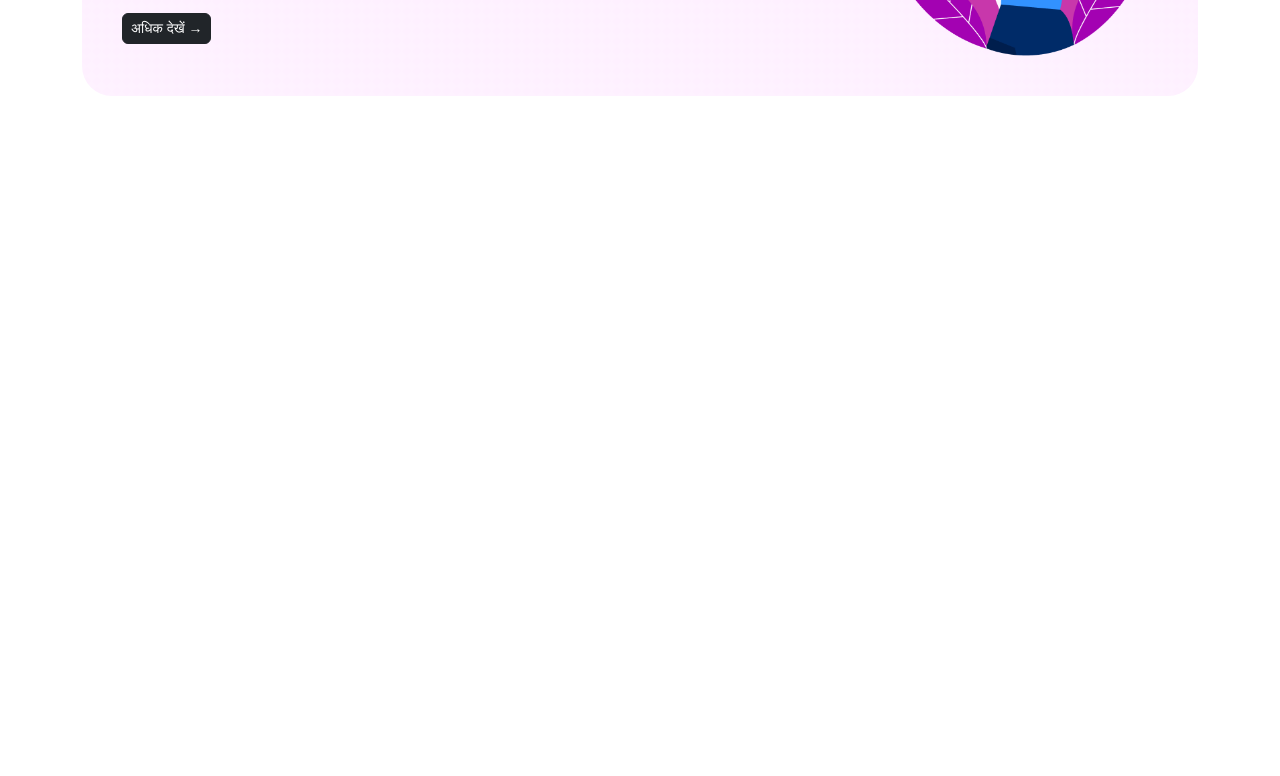
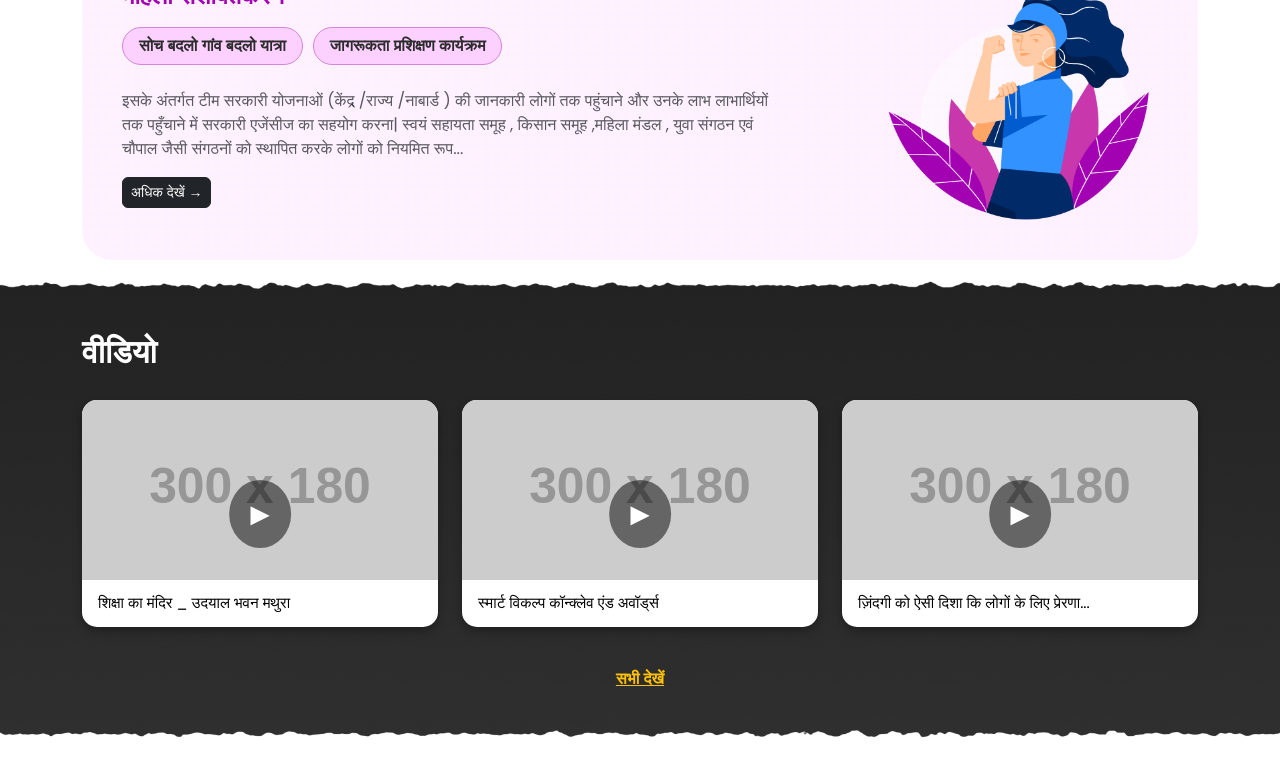
Before and after one commit to Swechha13/SBGBT, a plain HTML site: page index.html in a window 1280 px wide. Shown: the part 1907-2683 px from the top of the page. After the commit the page ends 2646 px from the top, so only its background shows below. Drawn offline with nearby package versions, Linux system fonts and the light colour scheme; placeholder pictures from the web are drawn by us.

Commit message:
third commit

```diff
--- a/index.html
+++ b/index.html
@@ -147,7 +147,7 @@
     <div class="card" style="background-color: #FFEDEE;">
       <div class="d-flex flex-md-row align-items-center justify-content-between">
         <div class="flex-grow-1 card-content">
-          <h4 class=" fw-bold mb-3" style="color:#FF543E">जन जागरूकता</h4>
+          <h4 class=" fw-bold mb-3 sticky-heading" style="color:#FF543E">जन जागरूकता</h4>
           <div class="mb-4 d-flex">
             <span class="btn tag-btn fw-bold">सोच बदलो गांव बदलो यात्रा</span>
             <span class="btn tag-btn fw-bold">जागरूकता प्रशिक्षण कार्यक्रम</span>
@@ -164,7 +164,7 @@
     <div class="card" style="background-color: #DBF6FF;">
       <div class="d-flex flex-md-row align-items-center justify-content-between">
         <div class="flex-grow-1 card-content">
-          <h4 class=" fw-bold mb-3" style="color:#093F68">ग्रामीण शिक्षा सबलीकरण</h4>
+          <h4 class=" fw-bold mb-3 sticky-heading " style="color:#093F68">ग्रामीण शिक्षा सबलीकरण</h4>
           <div class="mb-4 d-flex">
             <span class="btn tag-btn fw-bold">शिक्षा पाओ-ज्ञान बढ़ाओ प्रतियोगिता</span>
             <span class="btn tag-btn fw-bold">प्रतिभा सम्मान समागम</span>
@@ -182,7 +182,7 @@
     <div class="card" style="background-color: #F5FFE9;">
       <div class="d-flex flex-md-row align-items-center justify-content-between">
         <div class="flex-grow-1 card-content">
-          <h4 class=" fw-bold mb-3" style="color:#6CAF16">SBGBT उत्थान संकल्पना</h4>
+          <h4 class=" fw-bold mb-3 sticky-heading" style="color:#6CAF16">SBGBT उत्थान संकल्पना</h4>
           <div class="mb-4 d-flex">
             <span class="btn tag-btn fw-bold">सोच बदलो गांव बदलो यात्रा</span>
             <span class="btn tag-btn fw-bold">जागरूकता प्रशिक्षण कार्यक्रम</span>
@@ -199,7 +199,7 @@
     <div class="card" style="background-color: #FEF0FF;">
       <div class="d-flex flex-md-row align-items-center justify-content-between">
         <div class="flex-grow-1 card-content">
-          <h4 class=" fw-bold mb-3" style="color:#A302B2">महिला सशक्तिकरण</h4>
+          <h4 class=" fw-bold mb-3 sticky-heading " style="color:#A302B2">महिला सशक्तिकरण</h4>
           <div class="mb-4 d-flex">
             <span class="btn tag-btn fw-bold">सोच बदलो गांव बदलो यात्रा</span>
             <span class="btn tag-btn fw-bold">जागरूकता प्रशिक्षण कार्यक्रम</span>
@@ -214,6 +214,50 @@
     </div>
   </div>
 
+  <div class="video-container py-5">
+  <div class="container">
+    <div class="section-title fw-bold text-white mb-4">वीडियो</div>
+
+    <div class="row g-4">
+      <!-- वीडियो 1 -->
+      <div class="col-md-4">
+        <div class="video-card position-relative">
+          <img src="https://via.placeholder.com/300x180.png?text=वीडियो+1" alt="वीडियो 1">
+          <span class="play-icon position-absolute top-50 start-50 translate-middle">&#9658;</span>
+          <div class="card-body">
+            शिक्षा का मंदिर _ उदयाल भवन मथुरा
+          </div>
+        </div>
+      </div>
+
+      <!-- वीडियो 2 -->
+      <div class="col-md-4">
+        <div class="video-card position-relative">
+          <img src="https://via.placeholder.com/300x180.png?text=वीडियो+2" alt="वीडियो 2">
+          <span class="play-icon position-absolute top-50 start-50 translate-middle">&#9658;</span>
+          <div class="card-body">
+            स्मार्ट विकल्प कॉन्क्लेव एंड अवॉर्ड्स
+          </div>
+        </div>
+      </div>
+
+      <!-- वीडियो 3 -->
+      <div class="col-md-4">
+        <div class="video-card position-relative">
+          <img src="https://via.placeholder.com/300x180.png?text=वीडियो+3" alt="वीडियो 3">
+          <span class="play-icon position-absolute top-50 start-50 translate-middle">&#9658;</span>
+          <div class="card-body">
+            ज़िंदगी को ऐसी दिशा कि लोगों के लिए प्रेरणा...
+          </div>
+        </div>
+      </div>
+    </div>
+  </div>
+  <div class="text-center mt-4">
+    <a href="#" class="see-all">सभी देखें</a>
+  </div>
+</div>
+
 
 
 
--- a/style.css
+++ b/style.css
@@ -96,7 +96,7 @@ body {
 /* cards */
 .wrapper {
   padding-top: 30px;
-  padding-bottom: 1000px;
+  /* padding-bottom: 1000px; */
   margin: 0 auto;
 }
 
@@ -115,10 +115,24 @@ body {
     linear-gradient(-45deg, transparent 75%, rgba(255,255,255,0.1) 75%);
   background-size: 10px 10px;
   /* background-color: #f8f8f8; */
-
+  display: grid;
+  margin-top: 3.5rem;
+  > * {
+    grid-area: 1 / 1 / 2 / 2;
+  }
   border: none;
 }
-
+/* .sticky-heading {
+  position: sticky;
+  top: 0;
+  z-index: 10;
+  background: #f0f8ff;
+  padding: 15px 20px;
+  font-size: 1.5rem;
+  font-weight: bold;
+  border-top-left-radius: 20px;
+  border-top-right-radius: 20px;
+} */
 .card-img {
   width: 270px;
   height: 250px;
@@ -158,7 +172,47 @@ body {
   background-color: #0e7f81;
   border-radius: 50px;
 }
-
+.video-container{
+  background-image: url(images/video-bg.png);
+  background-size: cover;
+  /* margin-bottom: 50px; */
+}
+.section-title {
+  font-size: 2rem;
+}
+.video-card {
+  background-color: #fff;
+  color: #000;
+  border-radius: 15px;
+  overflow: hidden;
+  box-shadow: 0 4px 10px rgba(0,0,0,0.3);
+}
+.video-card img {
+  width: 100%;
+  height: 180px;
+  object-fit: cover;
+}
+    .play-icon {
+      position: absolute;
+      top: 50%;
+      left: 50%;
+      transform: translate(-50%, -50%);
+      font-size: 2rem;
+      background: rgba(0, 0, 0, 0.5);
+      color: white;
+      border-radius: 50%;
+      padding: 10px 15px;
+    }
+    .card-body {
+      padding: 0.75rem 1rem;
+      font-size: 0.95rem;
+    }
+    .see-all {
+      color: #ffc107;
+      font-weight: bold;
+      margin-top: 1rem;
+      display: inline-block;
+    }
 
 
 
```
Also changed, not shown: images/video-bg.png (added).
